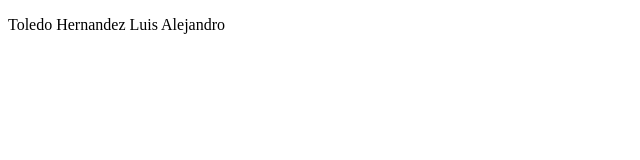
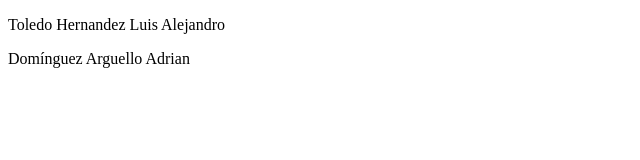
Before and after one commit to LuisToledo1112/Proyecto_5K, a plain HTML site: page index.html in a window 1280 px wide. Shown: the whole page, without its empty margins (0-640 px from the left). Drawn offline with Linux system fonts and the light colour scheme.

Commit message:
Gitproga

```diff
--- a/index.html
+++ b/index.html
@@ -7,5 +7,6 @@
 </head>
 <body>
     <p>Toledo Hernandez Luis Alejandro</p>
+    <p>Domínguez Arguello Adrian</p>
 </body>
 </html>
```
